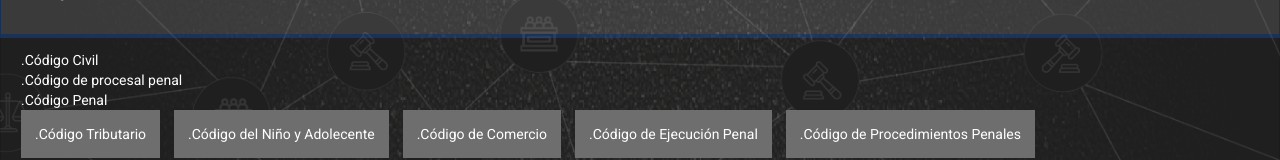
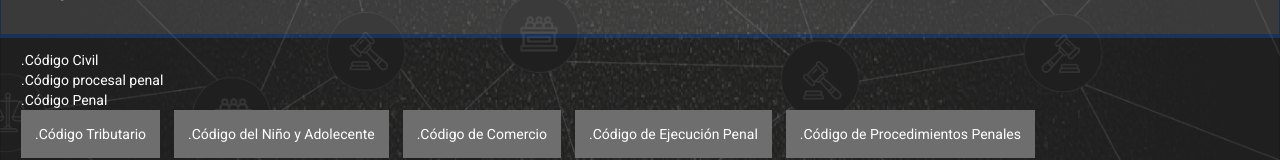
Before and after one commit to juanvaldemar/prueba-alianza-web, an Angular app: page /exposicion in a window 1280 px wide. Both pictures are taken after a click on the button ".Códigos". Shown: the part 332-492 px from the top of the page. Built offline with nearby package versions, Linux system fonts and the light colour scheme.

Commit message:
Update exposicion.component.html

```diff
--- a/src/app/exposicion/exposicion.component.html
+++ b/src/app/exposicion/exposicion.component.html
@@ -74,7 +74,7 @@
 
 
                         <div target="_blank" routerLink="codigoprocesal_penal"
-                        style="color: white !important; text-decoration: none;">.Código de procesal penal </div>
+                        style="color: white !important; text-decoration: none;">.Código procesal penal</div>
 
 
                         <div target="_blank" routerLink="penal"
```
